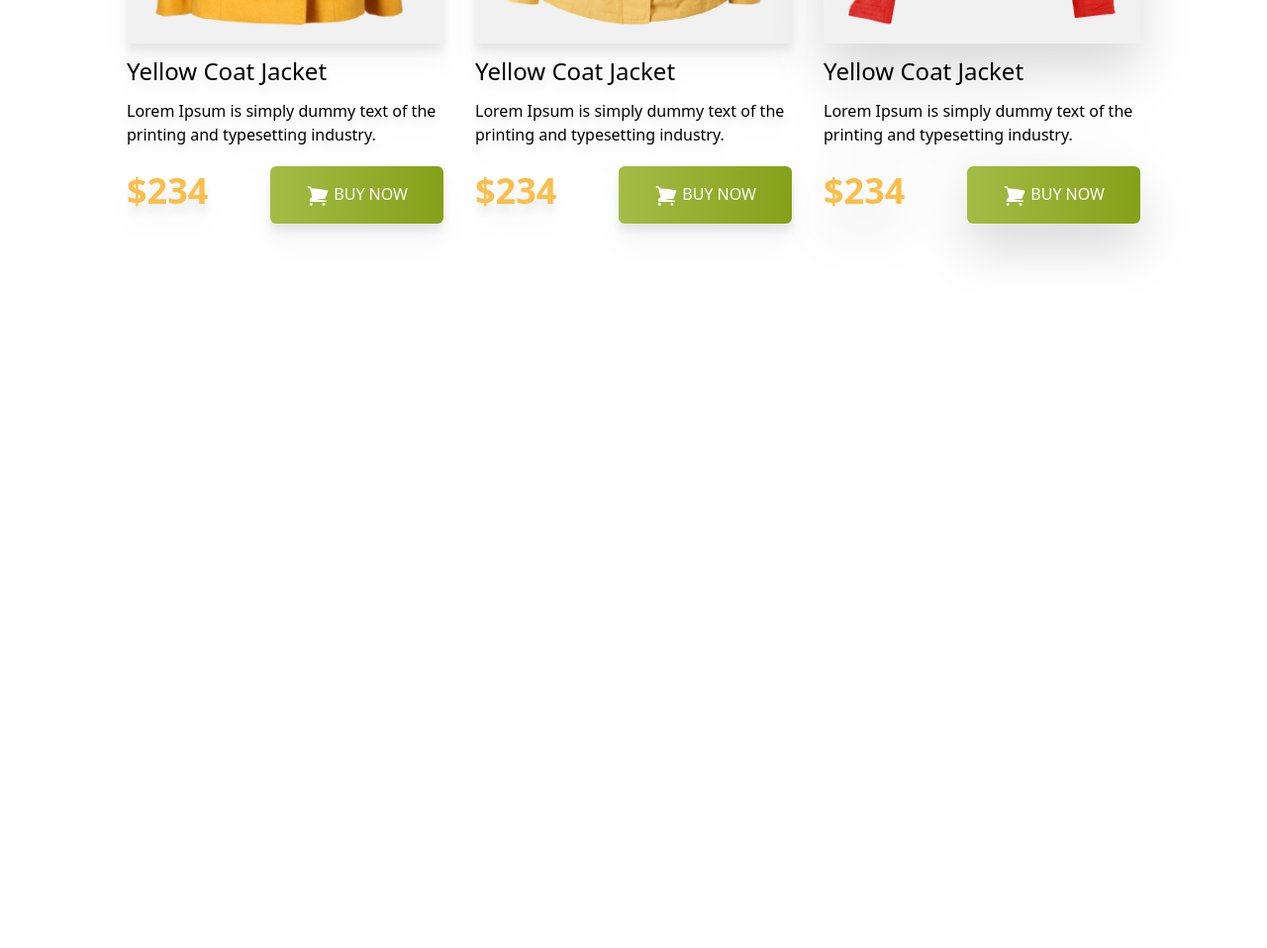
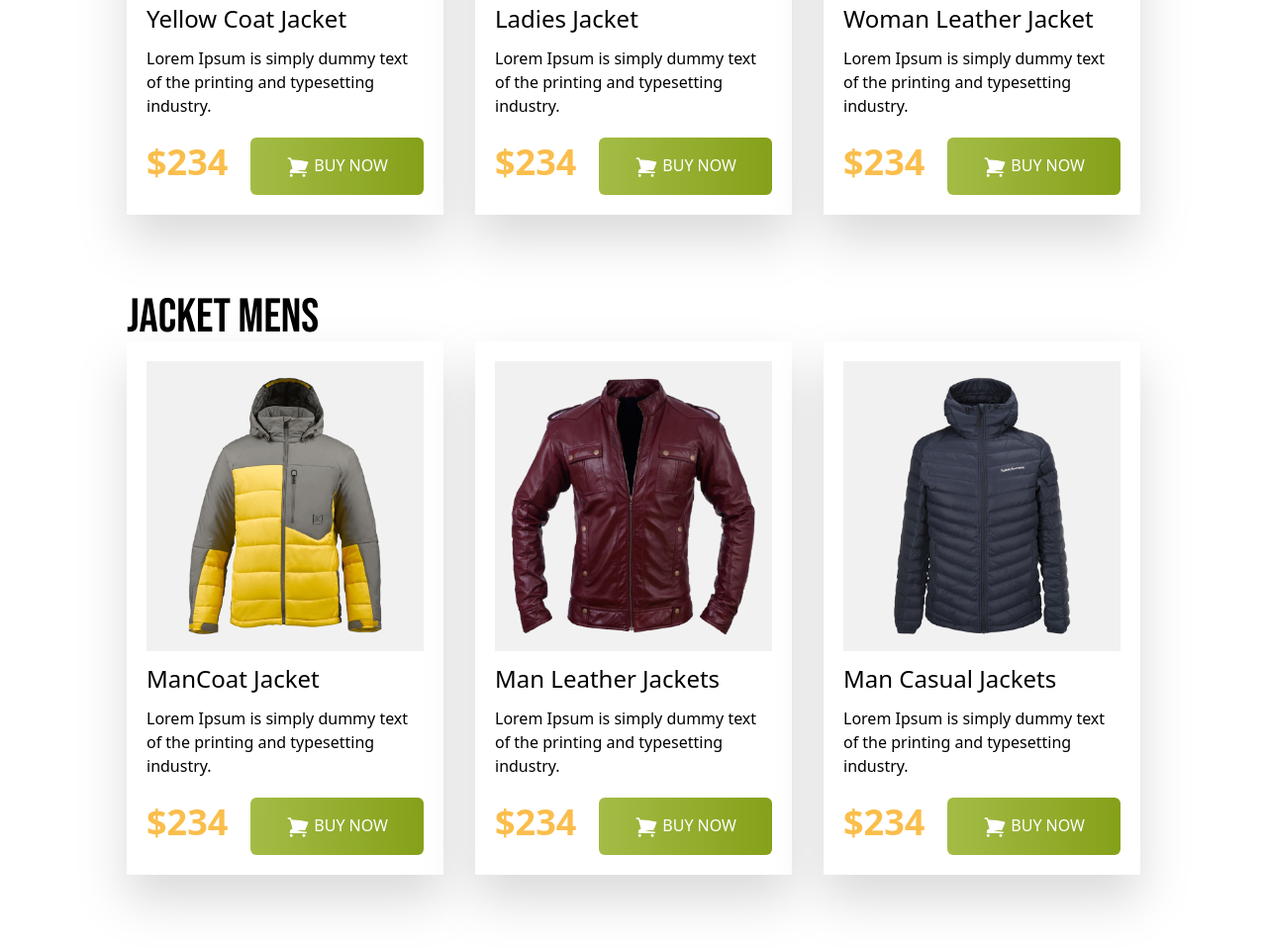
Before and after one commit to Noman-Mia/penguin-fashion, a plain HTML site: page index.html in a window 1280 px wide. Shown: the part 1116-2074 px from the top of the page at 99% size. Before the commit the page ends 1422 px from the top, so only its background shows below. Drawn offline with nearby package versions, Linux system fonts and the light colour scheme.

Commit message:
added navbar

```diff
--- a/index.html
+++ b/index.html
@@ -9,15 +9,31 @@
     <link rel="preconnect" href="https://fonts.gstatic.com" crossorigin>
     <link href="https://fonts.googleapis.com/css2?family=Bebas+Neue&display=swap" rel="stylesheet">
     <style>
+        *{
+            margin: 0;
+            padding: 0;
+            box-sizing: border-box;
+        }
        .font-bebas{
         font-family: 'Bebas Neue', sans-serif;
        }
     </style>
 </head>
 <body>
-    <header class="bg-[#FFFBF0] py-20 px-4 md:px-32">
-        <nav>
-
+    <header class="bg-[#FFFBF0] py-12 px-4 md:px-32">
+        <nav class="flex flex-col md:flex-row items-center justify-between">
+            <div class="flex flex-col md:flex-row items-center gap-2">
+                <img src="icons/Frame (3).svg" alt="">
+                <h2 class="text-3xl font-semibold"><span class="text-[#A4BC46]">Penguin</span> Fashion</h2>
+            </div>
+            <div class="">
+                <ul class="flex flex-col md:flex-row justify-between gap-8 font-medium text-base">
+                    <li class="text-[#000000] hover:text-[#88A31E]"><a href="">Home</a></li>
+                    <li><a href="">Products</a></li>
+                    <li><a href="">About us</a></li>
+                    <li><a href="">Contact us</a></li>
+                </ul>
+            </div>
         </nav>
 
         <div class="flex flex-col p-2 md:flex-row justify-between items-center">
@@ -39,11 +55,11 @@
             </div>
         </div>
     </header>
-    <main class="mx-auto px-32 py-20">
+    <main class="mx-auto md:px-32 py-20">
         <section class="max-w-7xl">
             <h3 class="text-5xl font-bebas uppercase pr-8">WoMan Jacket</h3>
             <div class="grid grid-cols-1 md:grid-cols-2 lg:grid-cols-3 gap-8 ">
-                <div class="space-y-3 drop-shadow-xl">
+                <div class="space-y-3 drop-shadow-2xl bg-white p-5 ">
                     <div class="bg-[#F1F1F1] p-4 rounded-">
                         <img src="images/jacket-1.png" alt="">
                     </div>
@@ -61,11 +77,11 @@
 
                         </div>
                 </div>
-                <div class="space-y-3 drop-shadow-xl">
+                <div class="space-y-3 drop-shadow-2xl bg-white p-5 ">
                     <div class="bg-[#F1F1F1] p-4 rounded-">
                         <img src="images/jacket-2.png" alt="">
                     </div>
-                    <h4 class="text-2xl  ">Yellow Coat Jacket </h4>
+                    <h4 class="text-2xl  ">Ladies Jacket</h4>
                     <p>Lorem Ipsum is simply dummy text of the
                         printing and typesetting industry.</p>
                         <div class="flex justify-between items-center">
@@ -79,11 +95,74 @@
 
                         </div>
                 </div>
-                <div class="space-y-3 drop-shadow-2xl">
+                <div class="space-y-3 drop-shadow-2xl bg-white p-5 ">
                     <div class="bg-[#F1F1F1] p-4 rounded-">
                         <img src="images/jacket-3.png" alt="">
                     </div>
-                    <h4 class="text-2xl  ">Yellow Coat Jacket </h4>
+                    <h4 class="text-2xl  ">Woman Leather Jacket </h4>
+                    <p>Lorem Ipsum is simply dummy text of the
+                        printing and typesetting industry.</p>
+                        <div class="flex justify-between items-center">
+                            <h3 class="text-4xl font-black text-[#FABE4C]">$234</h3>
+                            <button class="bg-gradient-to-r from-[#A4BC46] to-[#85A019]  px-9 py-4 rounded-md mt-2 text-white">
+                                <svg xmlns="http://www.w3.org/2000/svg" fill="white" viewBox="0 0 24 24" stroke-width="1.5" stroke="currentColor" class="w-6 h-6 inline">
+                                    <path stroke-linecap="round" stroke-linejoin="round" d="M2.25 3h1.386c.51 0 .955.343 1.087.835l.383 1.437M7.5 14.25a3 3 0 0 0-3 3h15.75m-12.75-3h11.218c1.121-2.3 2.1-4.684 2.924-7.138a60.114 60.114 0 0 0-16.536-1.84M7.5 14.25 5.106 5.272M6 20.25a.75.75 0 1 1-1.5 0 .75.75 0 0 1 1.5 0Zm12.75 0a.75.75 0 1 1-1.5 0 .75.75 0 0 1 1.5 0Z" />
+                                  </svg>
+
+                                BUY NOW</button>
+
+                        </div>
+                </div>
+
+            </div>
+        </section>
+
+
+        <!-- men section -->
+        <section class="max-w-7xl mt-20">
+            <h3 class="text-5xl font-bebas uppercase pr-8">Jacket Mens</h3>
+            <div class="grid grid-cols-1 md:grid-cols-2 lg:grid-cols-3 gap-8 ">
+                <div class="space-y-3 drop-shadow-2xl bg-white p-5 ">
+                    <div class="bg-[#F1F1F1] p-4 rounded-">
+                        <img src="images/jacket-4.png" alt="">
+                    </div>
+                    <h4 class="text-2xl  ">ManCoat Jacket </h4>
+                    <p>Lorem Ipsum is simply dummy text of the
+                        printing and typesetting industry.</p>
+                        <div class="flex justify-between items-center">
+                            <h3 class="text-4xl font-black text-[#FABE4C]">$234</h3>
+                            <button class="bg-gradient-to-r from-[#A4BC46] to-[#85A019]  px-9 py-4 rounded-md mt-2 text-white">
+                                <svg xmlns="http://www.w3.org/2000/svg" fill="white" viewBox="0 0 24 24" stroke-width="1.5" stroke="currentColor" class="w-6 h-6 inline">
+                                    <path stroke-linecap="round" stroke-linejoin="round" d="M2.25 3h1.386c.51 0 .955.343 1.087.835l.383 1.437M7.5 14.25a3 3 0 0 0-3 3h15.75m-12.75-3h11.218c1.121-2.3 2.1-4.684 2.924-7.138a60.114 60.114 0 0 0-16.536-1.84M7.5 14.25 5.106 5.272M6 20.25a.75.75 0 1 1-1.5 0 .75.75 0 0 1 1.5 0Zm12.75 0a.75.75 0 1 1-1.5 0 .75.75 0 0 1 1.5 0Z" />
+                                  </svg>
+
+                                BUY NOW</button>
+
+                        </div>
+                </div>
+                <div class="space-y-3 drop-shadow-2xl bg-white p-5 ">
+                    <div class="bg-[#F1F1F1] p-4 rounded-">
+                        <img src="images/jacket-5.png" alt="">
+                    </div>
+                    <h4 class="text-2xl  ">Man Leather Jackets</h4>
+                    <p>Lorem Ipsum is simply dummy text of the
+                        printing and typesetting industry.</p>
+                        <div class="flex justify-between items-center">
+                            <h3 class="text-4xl font-black text-[#FABE4C]">$234</h3>
+                            <button class="bg-gradient-to-r from-[#A4BC46] to-[#85A019]  px-9 py-4 rounded-md mt-2 text-white">
+                                <svg xmlns="http://www.w3.org/2000/svg" fill="white" viewBox="0 0 24 24" stroke-width="1.5" stroke="currentColor" class="w-6 h-6 inline">
+                                    <path stroke-linecap="round" stroke-linejoin="round" d="M2.25 3h1.386c.51 0 .955.343 1.087.835l.383 1.437M7.5 14.25a3 3 0 0 0-3 3h15.75m-12.75-3h11.218c1.121-2.3 2.1-4.684 2.924-7.138a60.114 60.114 0 0 0-16.536-1.84M7.5 14.25 5.106 5.272M6 20.25a.75.75 0 1 1-1.5 0 .75.75 0 0 1 1.5 0Zm12.75 0a.75.75 0 1 1-1.5 0 .75.75 0 0 1 1.5 0Z" />
+                                  </svg>
+
+                                BUY NOW</button>
+
+                        </div>
+                </div>
+                <div class="space-y-3 drop-shadow-2xl bg-white p-5 ">
+                    <div class="bg-[#F1F1F1] p-4 rounded-">
+                        <img src="images/jacket-6.png" alt="">
+                    </div>
+                    <h4 class="text-2xl  ">Man Casual Jackets </h4>
                     <p>Lorem Ipsum is simply dummy text of the
                         printing and typesetting industry.</p>
                         <div class="flex justify-between items-center">
```
Also changed, not shown: icons/Frame (3).svg (added).
